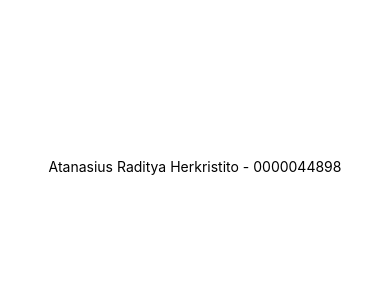
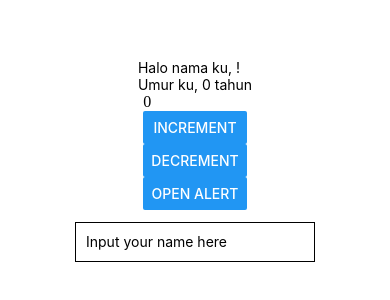
Before and after one commit to BANGATA/cross-platform, a React Native app: screen / in a window 390 px wide. Shown: the part 256-556 px from the top of the page. Built offline with nearby package versions, Linux system fonts and the light colour scheme.

Commit message:
feat: week 3

```diff
--- a/App.js
+++ b/App.js
@@ -1,9 +1,37 @@
-import { StyleSheet, View, Text } from "react-native";
+import { StyleSheet, View, TextInput } from "react-native";
+import { Counter, Profile } from "./component";
+import { useState } from "react";
 
 export default function App() {
+  const [count, setCount] = useState(0);
+  const [name, setName] = useState("");
+
+  const handleIncrement = () => {
+    setCount(count + 1);
+  };
+
+  const handleDecrement = () => {
+    setCount(count - 1);
+  };
+
+  const handleChangeName = (value) => {
+    setName(value);
+  };
+
   return (
     <View style={styles.container}>
-      <Text>Atanasius Raditya Herkristito - 0000044898</Text>
+      <Profile name={name} age={count} />
+      <Counter
+        value={count}
+        handleDecrement={handleDecrement}
+        handleIncrement={handleIncrement}
+      />
+      <TextInput
+        onChange={(e) => handleChangeName(e.target.value)}
+        value={name}
+        placeholder="Input your name here"
+        style={styles.input}
+      />
     </View>
   );
 }
@@ -15,4 +43,10 @@ const styles = StyleSheet.create({
     justifyContent: "center",
     flex: 1,
   },
+  input: {
+    height: 40,
+    margin: 12,
+    borderWidth: 1,
+    padding: 10,
+  },
 });
--- /dev/null
+++ b/component/Counter.tsx
@@ -0,0 +1,26 @@
+import { Button, View } from "react-native";
+
+interface ICounter {
+  handleIncrement: () => void;
+  handleDecrement: () => void;
+  handlePassValue: () => void;
+  value: number;
+}
+
+const Counter = ({
+  handleDecrement,
+  handleIncrement,
+  handlePassValue,
+  value,
+}: ICounter) => {
+  return (
+    <View>
+      {value}
+      <Button title="Increment" onPress={handleIncrement} />
+      <Button title="Decrement" onPress={handleDecrement} />
+      <Button title="Open Alert" onPress={handlePassValue} />
+    </View>
+  );
+};
+
+export default Counter;
--- /dev/null
+++ b/component/Profile.tsx
@@ -0,0 +1,17 @@
+import { View, Text } from "react-native";
+
+interface IProfile {
+    name: string,
+    age: number
+}
+
+const Profile = ({ age, name }: IProfile) => {
+  return (
+    <View>
+      <Text>Halo nama ku, {name}!</Text>
+      <Text>Umur ku, {age} tahun</Text>
+    </View>
+  );
+};
+
+export default Profile;
--- /dev/null
+++ b/component/index.ts
@@ -0,0 +1,4 @@
+import Counter from "./Counter";
+import Profile from "./Profile";
+
+export { Counter, Profile };
--- a/package.json
+++ b/package.json
@@ -15,7 +15,9 @@
     "react-native": "0.74.3",
     "react-dom": "18.2.0",
     "react-native-web": "~0.19.10",
-    "@expo/metro-runtime": "~3.2.1"
+    "@expo/metro-runtime": "~3.2.1",
+    "typescript": "~5.3.3",
+    "@types/react": "~18.2.79"
   },
   "devDependencies": {
     "@babel/core": "^7.20.0"
--- /dev/null
+++ b/tsconfig.json
@@ -0,0 +1,4 @@
+{
+  "compilerOptions": {},
+  "extends": "expo/tsconfig.base"
+}
```
Also changed, not shown: 1 other file (tests, documents, lock files or other folders).
